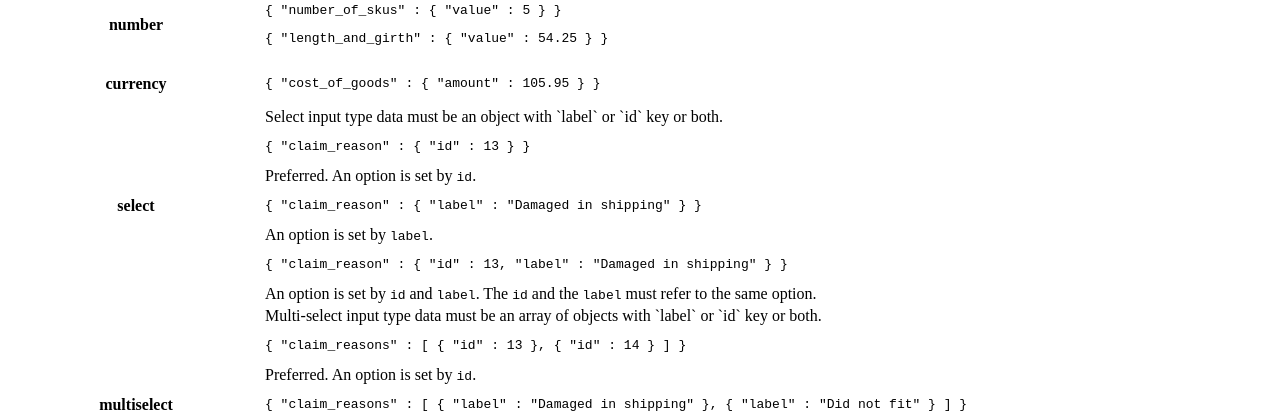
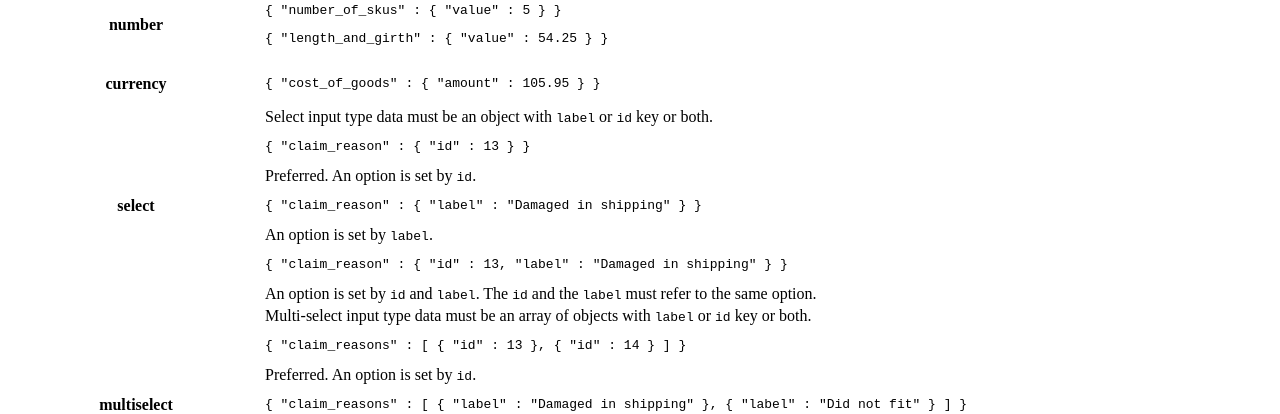
Before and after one commit to ShipStream/shipstream.github.io, a Jekyll site: the page built from _posts/2014-07-25-order.md, in a window 1280 px wide and 900 px high, scrolled down 25699 px. Shown: the part 152-566 px from the top of the window. Built offline with Jekyll 4.4.1, drawn with Linux system fonts in a browser that asks for light colours; a style sheet for code colours, icons or effects is not loaded.

```diff
--- a/_posts/2014-07-25-order.md
+++ b/_posts/2014-07-25-order.md
@@ -2053,7 +2053,7 @@ The value format depends on the Custom Field input type.<br />
     <tr>
         <th>select</th>
         <td>
-            Select input type data must be an object with `label` or `id` key or both.<br />
+            Select input type data must be an object with <code>label</code> or <code>id</code> key or both.<br />
             <pre><code>{ "claim_reason" : { "id" : 13 } }</code></pre>
             Preferred. An option is set by <code>id</code>.<br />
             <pre><code>{ "claim_reason" : { "label" : "Damaged in shipping" } }</code></pre>
@@ -2065,7 +2065,7 @@ The value format depends on the Custom Field input type.<br />
     <tr>
         <th>multiselect</th>
         <td>
-            Multi-select input type data must be an array of objects with `label` or `id` key or both.<br />
+            Multi-select input type data must be an array of objects with <code>label</code> or <code>id</code> key or both.<br />
             <pre><code>{ "claim_reasons" : [ { "id" : 13 }, { "id" : 14 } ] }</code></pre>
             Preferred. An option is set by <code>id</code>.<br />
             <pre><code>{ "claim_reasons" : [ { "label" : "Damaged in shipping" }, { "label" : "Did not fit" } ] }</code></pre>
```
